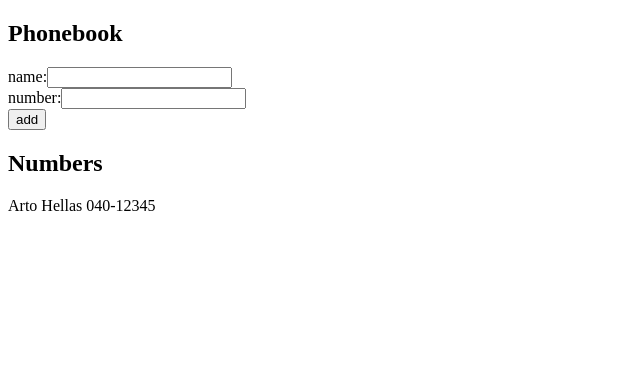
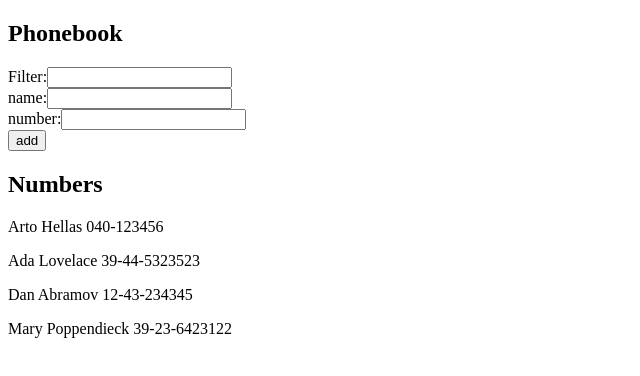
Before and after one commit to lamtonylam/fullstackopen, a React (Vite) app in the folder osa2/puhelinluettelo/: page / in a window 1280 px wide. Shown: the top 376 px of the page, without its empty margins (0-640 px from the left). Built offline with nearby package versions, Linux system fonts and the light colour scheme.

Commit message:
2.9*: puhelinluettelo step4

```diff
--- a/osa2/puhelinluettelo/src/App.jsx
+++ b/osa2/puhelinluettelo/src/App.jsx
@@ -2,10 +2,15 @@
 
 const App = () => {
     const [persons, setPersons] = useState([
-        { name: "Arto Hellas", number: "040-12345" },
+        { name: "Arto Hellas", number: "040-123456" },
+        { name: "Ada Lovelace", number: "39-44-5323523" },
+        { name: "Dan Abramov", number: "12-43-234345" },
+        { name: "Mary Poppendieck", number: "39-23-6423122" },
     ]);
+
     const [newName, setNewName] = useState("");
     const [newNumber, setNewNumber] = useState("");
+    const [filter, setFilter] = useState("");
 
     const addName = (event) => {
         event.preventDefault();
@@ -32,9 +37,19 @@
         setNewNumber(event.target.value);
     };
 
+    const handleFilterChange = (event) => {
+        setFilter(event.target.value);
+    };
+
+    const personsToShow = persons.filter((person) =>
+        person.name.toLowerCase().includes(filter.toLowerCase())
+    );
+
     return (
         <div>
             <h2>Phonebook</h2>
+            Filter:
+            <input value={filter} onChange={handleFilterChange}></input>
             <form onSubmit={addName}>
                 <div>
                     name:
@@ -48,11 +63,12 @@
                     <button type="submit">add</button>
                 </div>
             </form>
-
             <div>
                 <h2>Numbers</h2>
-                {persons.map((person) => (
-                    <p key={person.name}>{person.name} {person.number}</p>
+                {personsToShow.map((person) => (
+                    <p key={person.name}>
+                        {person.name} {person.number}
+                    </p>
                 ))}
             </div>
         </div>
```
